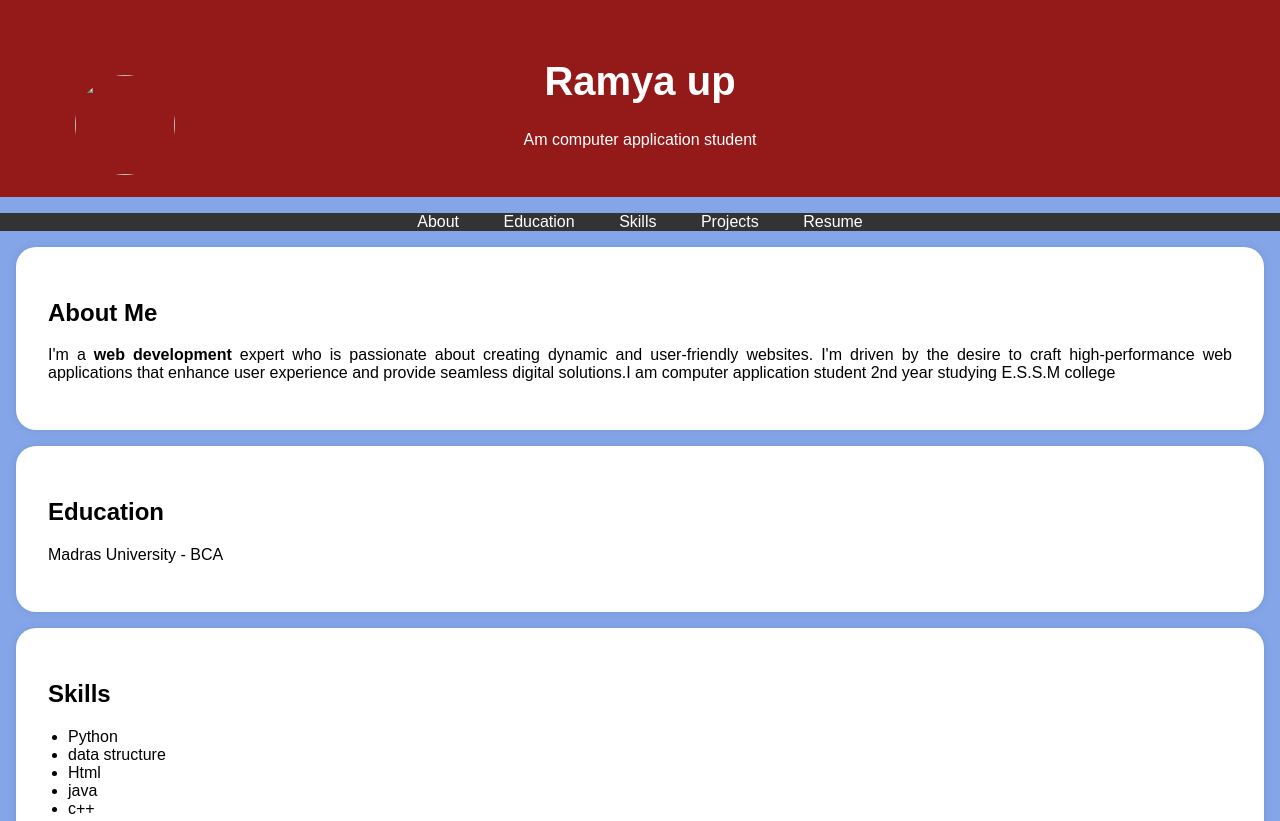
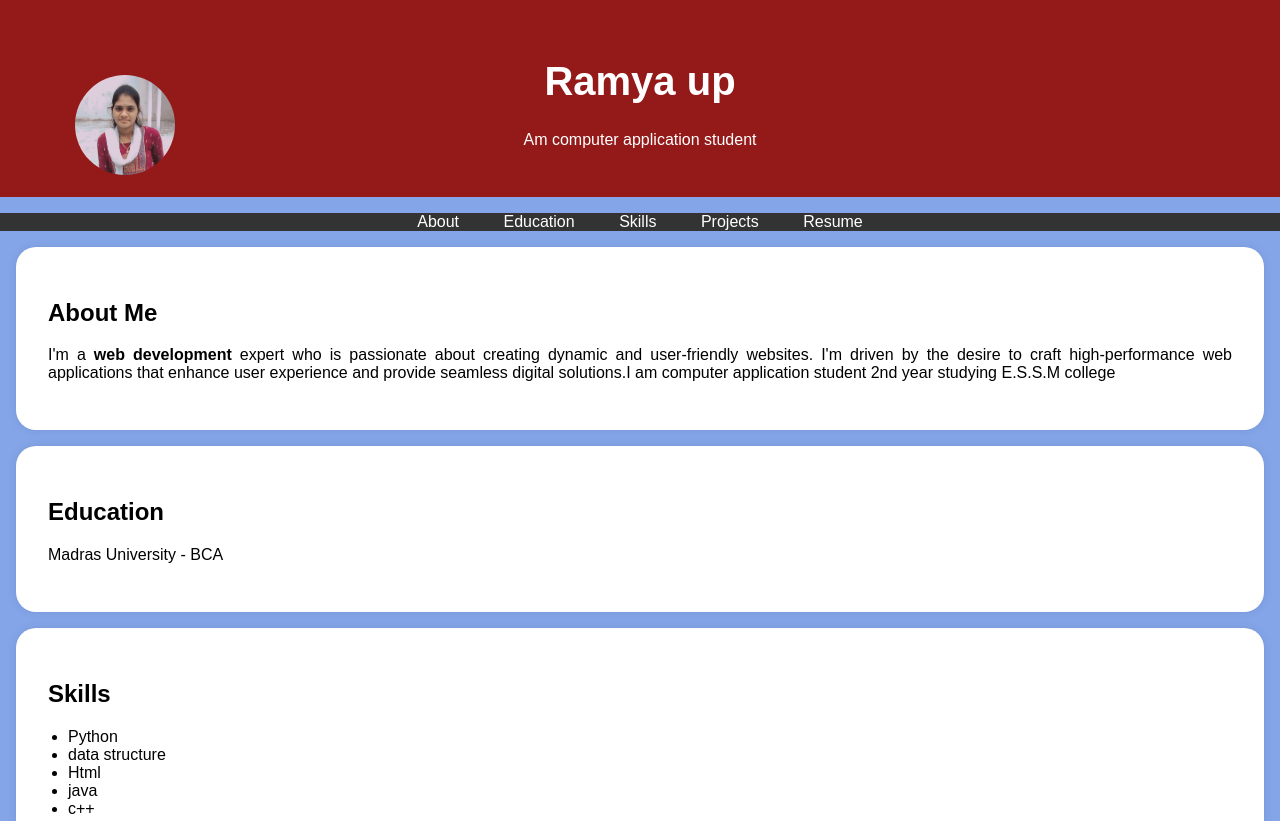
Before and after one commit to Ramyapandiyan561/Ramya.U.P, a plain HTML site: page index.html in a window 1280 px wide. Shown: the top 821 px of the page. Drawn offline with Linux system fonts and the light colour scheme.

Commit message:
Update index.html

```diff
--- a/index.html
+++ b/index.html
@@ -95,7 +95,7 @@
     <header>
         <div class="header-content">
             <!-- Add your profile picture here -->
-            <img src=" alt="Your Profile Picture" class="profile-picture">
+            <img src=" profile.jpg"alt="Your Profile Picture" class="profile-picture">
             <h1>Ramya up</h1>
             <p>Am computer application student</p>
         </div>
```
